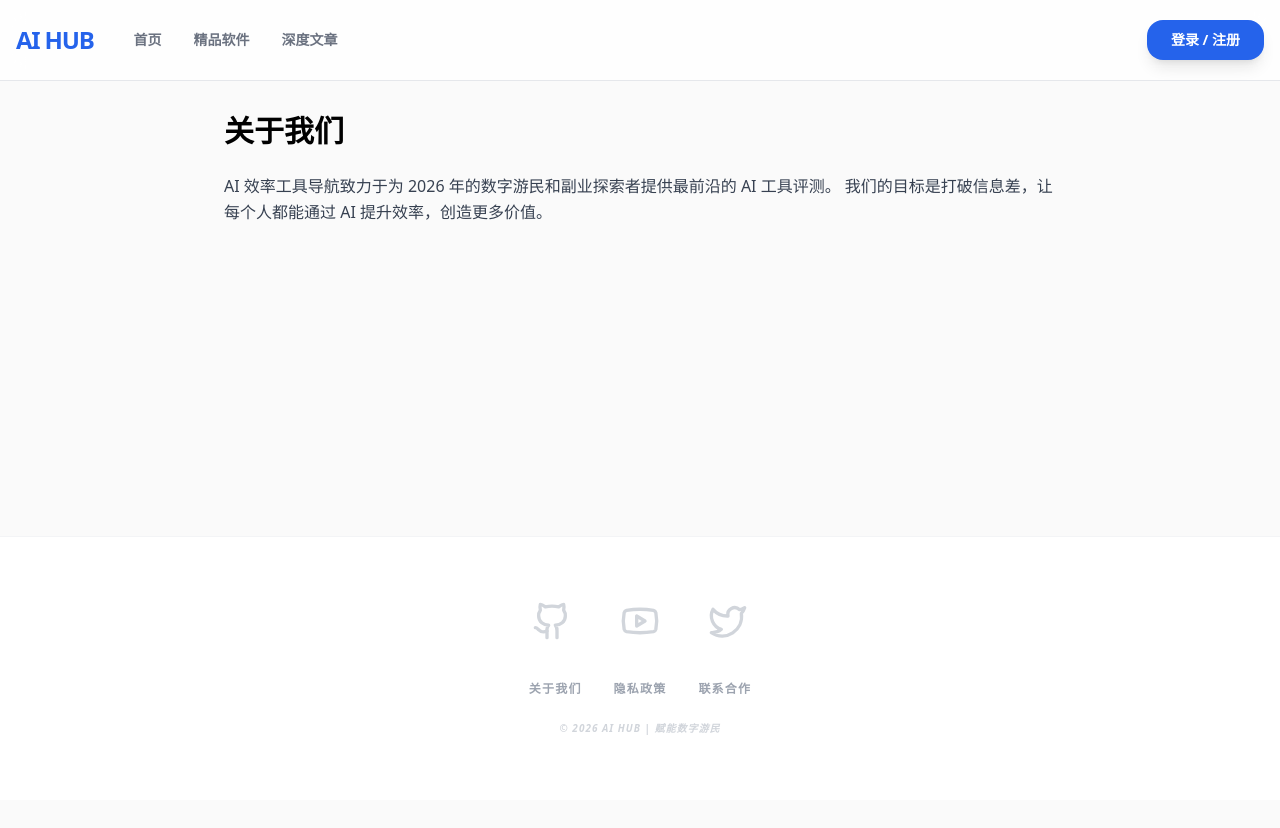
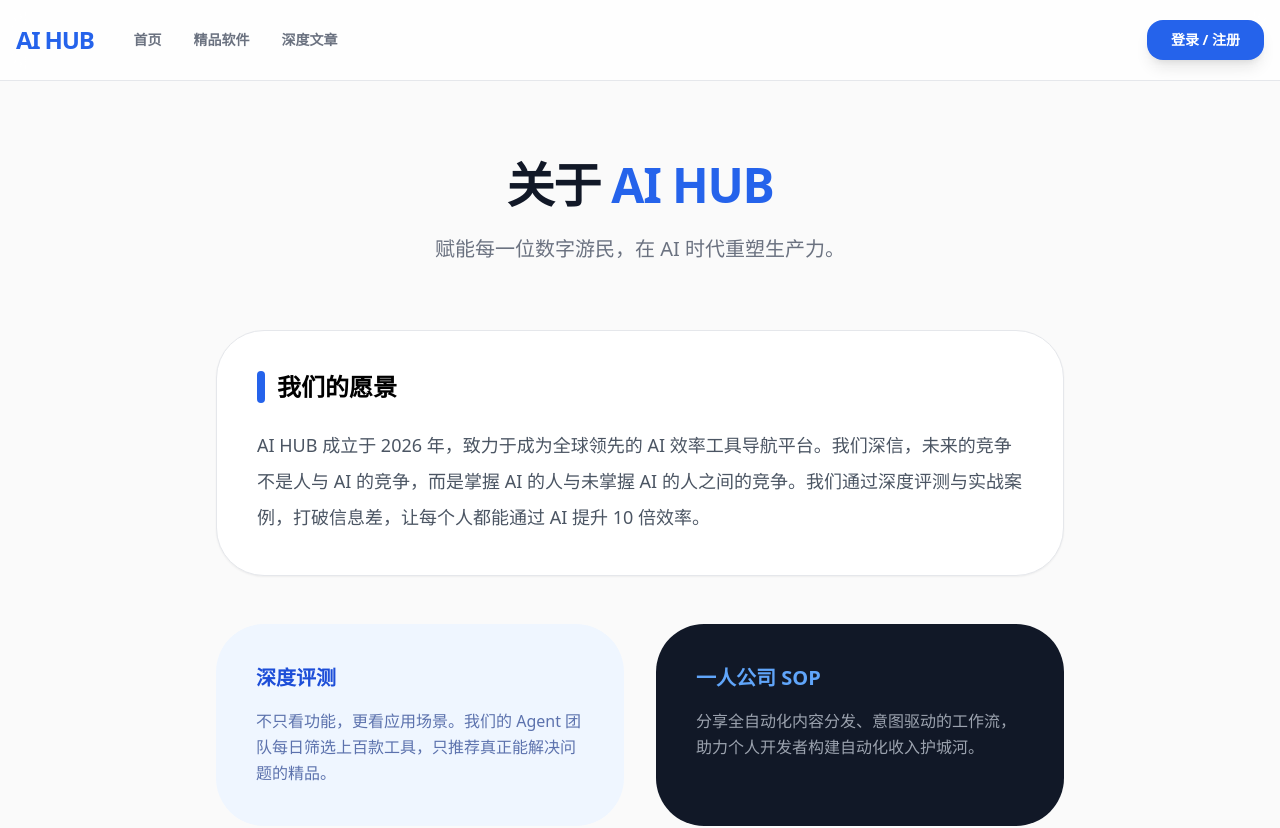
Before and after one commit to hezhanleiok/ai, a Next.js app: page /about in a window 1280 px wide. Shown: the top 828 px of the page. Before the commit the page ends 800 px from the top, so only its background shows below. Built offline with nearby package versions, Linux system fonts and the light colour scheme; no server answers.

Commit message:
Update page.tsx

```diff
--- a/app/about/page.tsx
+++ b/app/about/page.tsx
@@ -1,11 +1,43 @@
-export default function About() {
+'use client';
+
+export default function AboutPage() {
   return (
-    <div className="max-w-4xl mx-auto p-8">
-      <h1 className="text-3xl font-bold mb-6">关于我们</h1>
-      <p className="text-gray-700 leading-relaxed">
-        AI 效率工具导航致力于为 2026 年的数字游民和副业探索者提供最前沿的 AI 工具评测。
-        我们的目标是打破信息差，让每个人都能通过 AI 提升效率，创造更多价值。
-      </p>
+    <div className="max-w-4xl mx-auto px-6 py-20">
+      <div className="text-center mb-16">
+        <h1 className="text-5xl font-black text-gray-900 mb-6 tracking-tight">
+          关于 <span className="text-blue-600">AI HUB</span>
+        </h1>
+        <p className="text-xl text-gray-500 font-medium leading-relaxed">
+          赋能每一位数字游民，在 AI 时代重塑生产力。
+        </p>
+      </div>
+
+      <div className="space-y-12">
+        <section className="bg-white p-10 rounded-[3rem] border shadow-sm">
+          <h2 className="text-2xl font-black mb-6 flex items-center gap-3">
+            <span className="w-2 h-8 bg-blue-600 rounded-full"></span>
+            我们的愿景
+          </h2>
+          <p className="text-gray-600 leading-loose text-lg">
+            AI HUB 成立于 2026 年，致力于成为全球领先的 AI 效率工具导航平台。我们深信，未来的竞争不是人与 AI 的竞争，而是掌握 AI 的人与未掌握 AI 的人之间的竞争。我们通过深度评测与实战案例，打破信息差，让每个人都能通过 AI 提升 10 倍效率。
+          </p>
+        </section>
+
+        <div className="grid grid-cols-1 md:grid-cols-2 gap-8">
+          <div className="bg-blue-50 p-10 rounded-[3rem]">
+            <h3 className="text-xl font-black mb-4 text-blue-700">深度评测</h3>
+            <p className="text-blue-900/70 leading-relaxed font-medium">
+              不只看功能，更看应用场景。我们的 Agent 团队每日筛选上百款工具，只推荐真正能解决问题的精品。
+            </p>
+          </div>
+          <div className="bg-gray-900 p-10 rounded-[3rem] text-white">
+            <h3 className="text-xl font-black mb-4 text-blue-400">一人公司 SOP</h3>
+            <p className="text-gray-400 leading-relaxed font-medium">
+              分享全自动化内容分发、意图驱动的工作流，助力个人开发者构建自动化收入护城河。
+            </p>
+          </div>
+        </div>
+      </div>
     </div>
-  )
+  );
 }
```
